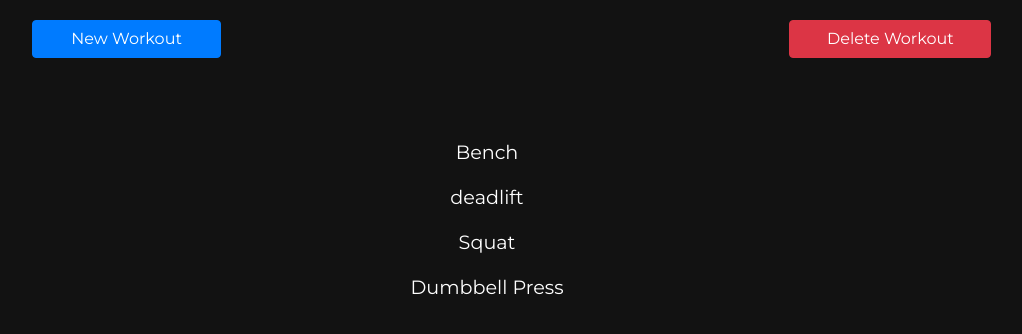
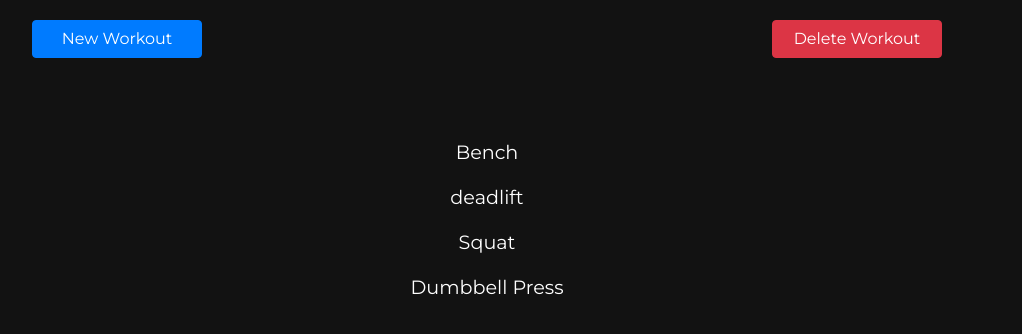
Before and after one commit to bsule/Workout-Tracker, a Django app: page /workouts/list/ in a window 1280 px wide. Shown: the part 57-391 px from the top of the page, without its empty margins (153-1175 px from the left). Run offline with Django 4.2, Linux system fonts and the light colour scheme; a user stored in the database is signed in; data comes from the database, SQL or seed files in the repository; parts of the project's set-up code (start-up, migrations or seed data) failed here and were passed over; some libraries are stand-ins or nearby versions.

Commit message:
fixed button sizes

```diff
--- a/workout_tracker/workouts/static/workouts/workoutlist_style.css
+++ b/workout_tracker/workouts/static/workouts/workoutlist_style.css
@@ -16,13 +16,13 @@
 .submitbtn{
     margin-top: 20px;
     margin-left: 100px;
-    width: 80%;
+    width: 170px;
 }
 
 .deletebtn{
     margin-top: 20px;
     margin-right: 100px;
-    width: 80%;
+    width: 170px;
 }
 
 .link{
@@ -59,7 +59,7 @@ a:hover{
     }
     .submitbtn{
         margin-left: 0;
-        margin-top: 20px;
+        margin-top: 25px;
         width: 150px;
     }
     .deletebtn{
```
